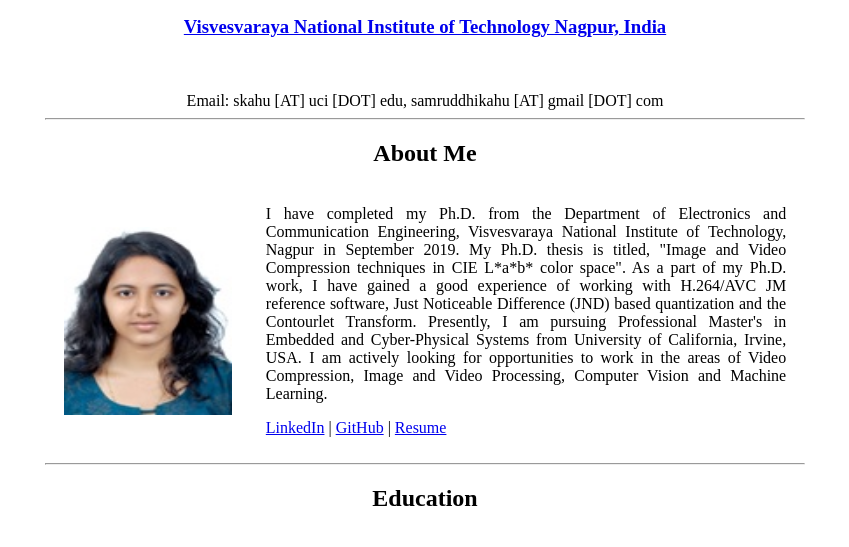
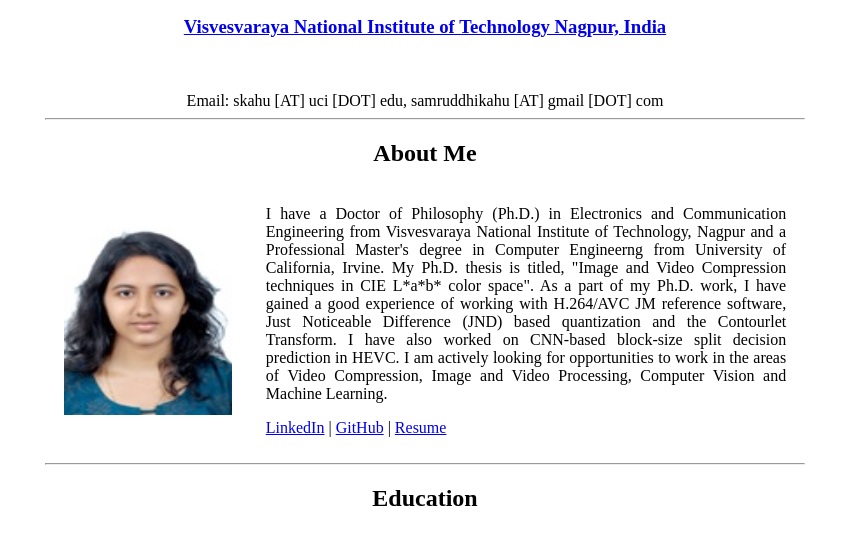
Before and after one commit to samruddhikahu/samruddhikahu.github.io, a plain HTML site: page index.html in a window 1280 px wide. Shown: the part 178-725 px from the top of the page, without its empty margins (215-1064 px from the left). Drawn offline with Linux system fonts and the light colour scheme.

Commit message:
3rd July 2020 Update

```diff
--- a/index.html
+++ b/index.html
@@ -91,7 +91,7 @@ td {
 		<table style="width:60%">
 			<tr>
 				<td><img src="Sam.jpg" alt="Samruddhi Kahu" style="float:right;width:168px;height:188px" ></td>
-				<td><p style="text-align:justify"> I have completed my Ph.D. from the Department of Electronics and Communication Engineering, Visvesvaraya National Institute of Technology, Nagpur in September 2019. My Ph.D. thesis is titled, "Image and Video Compression techniques in CIE L*a*b* color space". As a part of my Ph.D. work, I have gained a good experience of working with H.264/AVC JM reference software, Just Noticeable Difference (JND) based quantization and the Contourlet Transform. Presently, I am pursuing Professional Master's in Embedded and Cyber-Physical Systems from University of California, Irvine, USA. I am actively looking for opportunities to work in the areas of Video Compression, Image and Video Processing, Computer Vision and Machine Learning.</p> <p><span><a href="https://www.linkedin.com/in/samruddhi-kahu-24761247">LinkedIn</a></span> | <span><a href="https://github.com/samruddhikahu">GitHub</a></span> | <span><a href="./Resume_SamruddhiKahu.pdf">Resume</a></span></p> </td>
+				<td><p style="text-align:justify"> I have a Doctor of Philosophy (Ph.D.) in Electronics and Communication Engineering from Visvesvaraya National Institute of Technology, Nagpur and a Professional Master's degree in Computer Engineerng from University of California, Irvine. My Ph.D. thesis is titled, "Image and Video Compression techniques in CIE L*a*b* color space". As a part of my Ph.D. work, I have gained a good experience of working with H.264/AVC JM reference software, Just Noticeable Difference (JND) based quantization and the Contourlet Transform. I have also worked on CNN-based block-size split decision prediction in HEVC. I am actively looking for opportunities to work in the areas of Video Compression, Image and Video Processing, Computer Vision and Machine Learning.</p> <p><span><a href="https://www.linkedin.com/in/samruddhi-kahu-24761247">LinkedIn</a></span> | <span><a href="https://github.com/samruddhikahu">GitHub</a></span> | <span><a href="./Resume_SamruddhiKahu.pdf">Resume</a></span></p> </td>
 			</tr>
 		</table>
 
```
